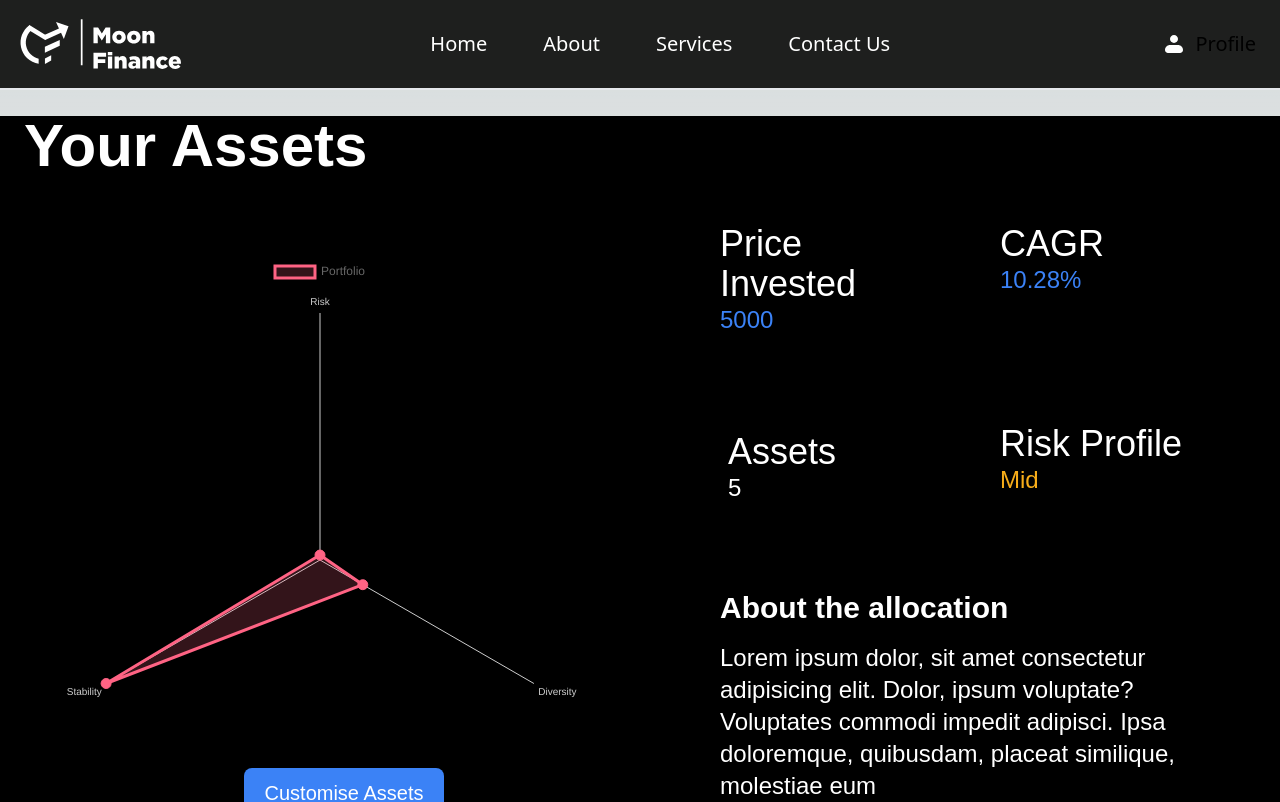
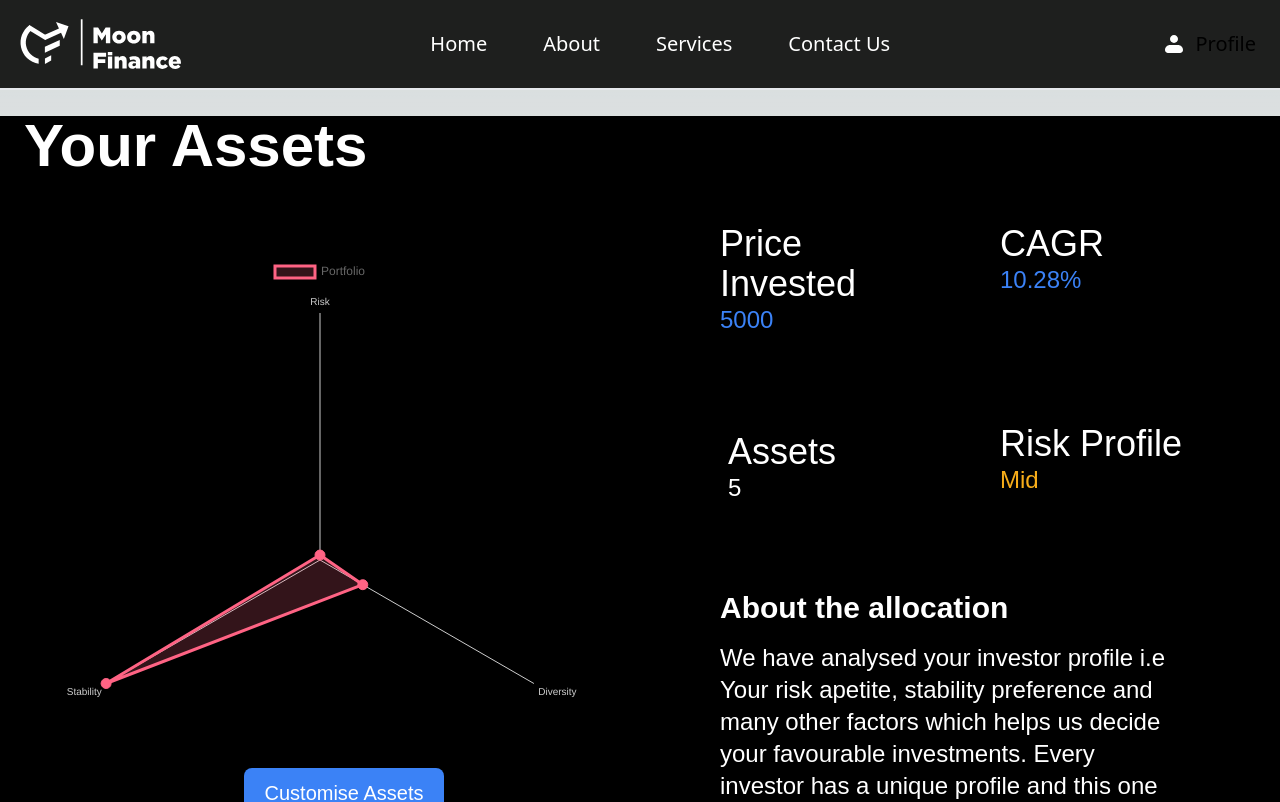
Before and after one commit to SoumilB7/MoonFinance, a Next.js app: page /dashboard in a window 1280 px wide. Shown: the top 802 px of the page. Built offline with nearby package versions, Linux system fonts and the light colour scheme.

Commit message:
passage changes in dashboard

```diff
--- a/components/About/About.jsx
+++ b/components/About/About.jsx
@@ -3,7 +3,7 @@ import './style.scss'
 
 import Image from 'next/image'
 import shrey from '../../public/shrey.svg'
-import soumilb from '../../public/soumilb.svg'
+import soumilb from '../../public/Soumilb.svg'
 import prateek from '../../public/prateek.svg'
 import RadhikaL from '../../public/RadhikaL.svg'
 import RadhikaA from '../../public/RadhikaA.svg'
--- a/components/Dashboard/Dashboard.jsx
+++ b/components/Dashboard/Dashboard.jsx
@@ -81,9 +81,7 @@ const Dashboard = () => {
                 About the allocation
               </p>
               <p className="pt-4 font-medium text-wrap text-2xl">
-                Lorem ipsum dolor, sit amet consectetur adipisicing elit. Dolor,
-                ipsum voluptate? Voluptates commodi impedit adipisci. Ipsa
-                doloremque, quibusdam, placeat similique, molestiae eum
+              We have analysed your investor profile i.e Your risk apetite, stability preference and many other factors which helps us decide your favourable investments. Every investor has a unique profile and this one suits you the best !
               </p>
             </div>
 
@@ -92,7 +90,6 @@ const Dashboard = () => {
         </div>
         <div className="max-md:hidden font-poppins">
           <hr className="bg-[#212121] w-[100%] -mt-[30%] opacity-40" />
-
         </div>
         <div className="w-full text-center md:hidden flex-row justify-center max-sm:px-6 -mt-[25%] pt-2 font-poppins">
           {/*Paragraph*/}
@@ -100,9 +97,7 @@ const Dashboard = () => {
             About the allocation
           </p>
           <p className="text-center text-xl font-medium max-sm:px-6 pt-2">
-            Lorem ipsum dolor sit amet consectetur adipisicing elit. Sapiente,
-            voluptates aspernatur culpa illo qui vero libero reprehenderit unde
-            temporibus tempora deleniti voluptate dolorem eos modi.
+          We have analysed your investor profile i.e Your risk apetite, stability preference and many other factors which helps us decide your favourable investments. Every investor has a unique profile and this one suits you the best !
           </p>
         </div>
         <div className="md:-mt-[8%] relative">
```
